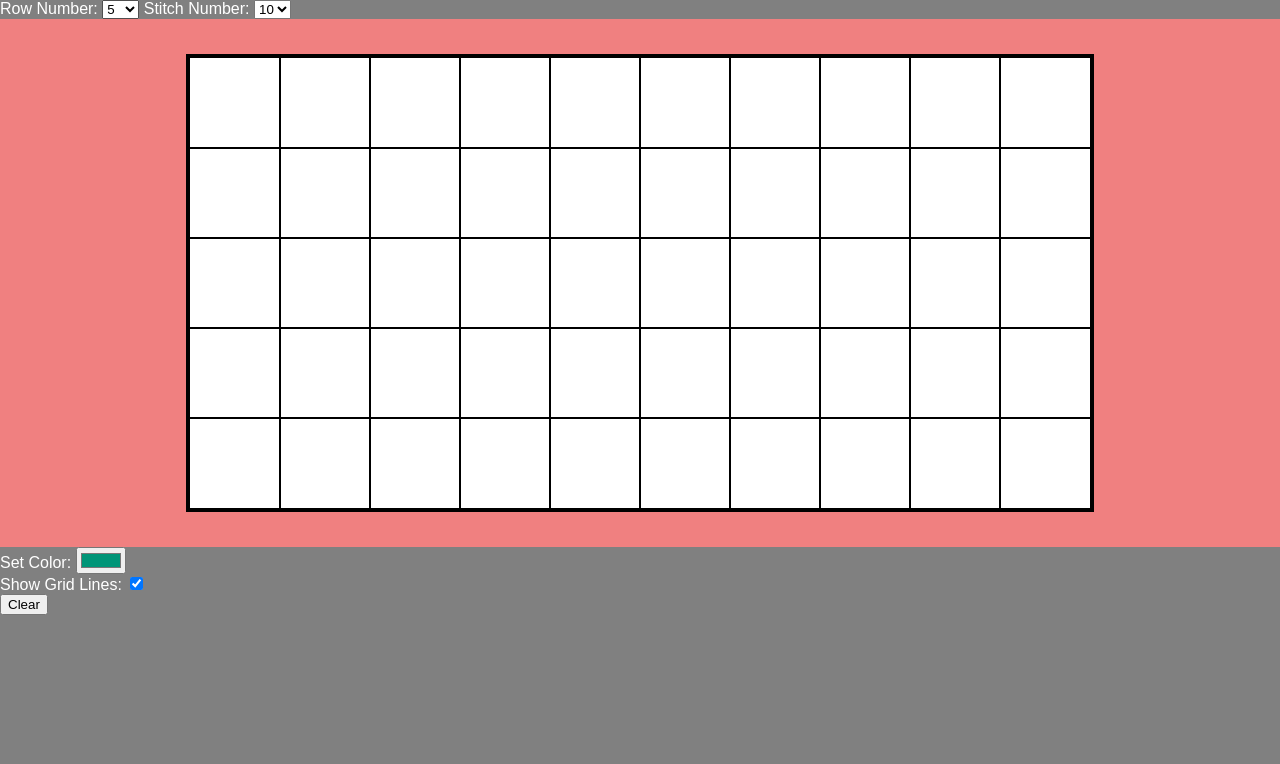
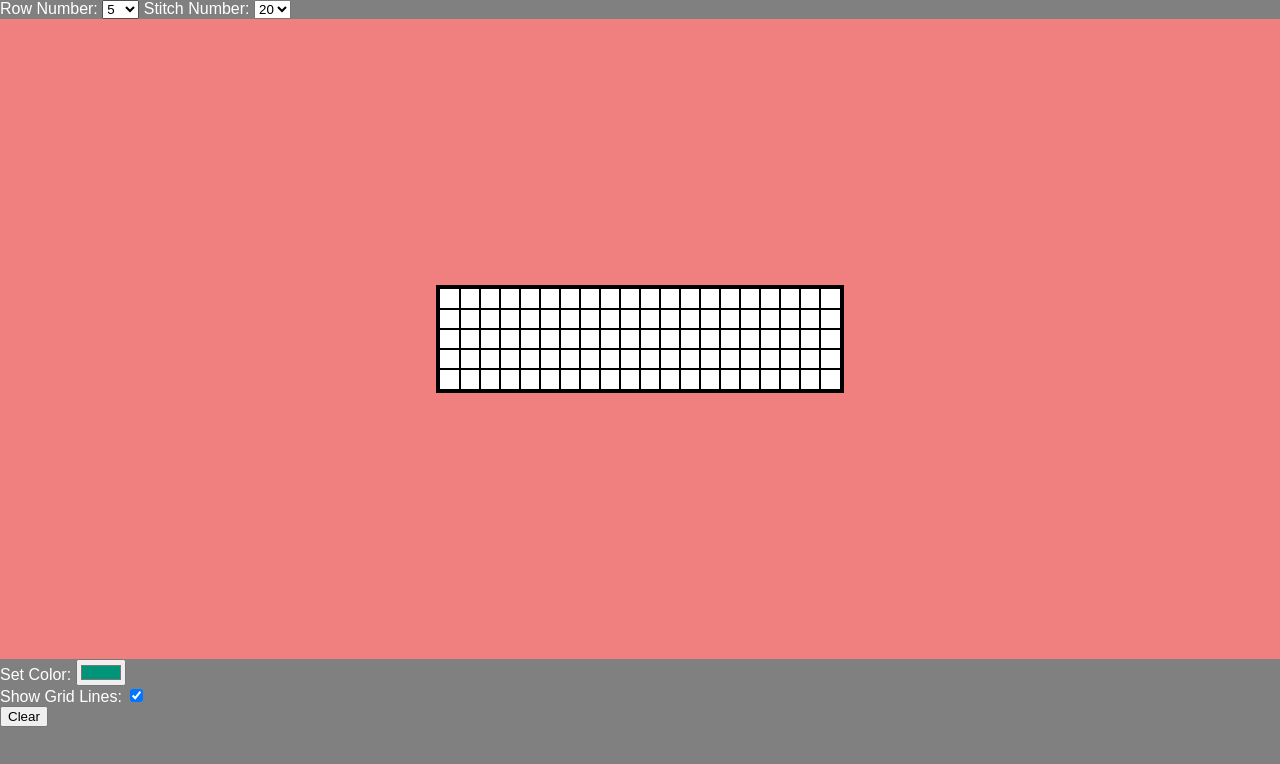
Before and after one commit to simonpartridge86/knitpicker, a website with bundled scripts: page src/index.html in a window 1280 px wide. Built offline with nearby package versions, Linux system fonts and the light colour scheme.

Commit message:
implemented changeable canvas size

```diff
--- a/src/index.html
+++ b/src/index.html
@@ -21,8 +21,8 @@
       </div>
     </div>
     <div id="canvasContainer">
-      <canvas width="900" height="450" id="colorCanvas"></canvas>
-      <canvas width="900" height="450" id="gridCanvas"></canvas>
+      <canvas class="canvas" id="colorCanvas"></canvas>
+      <canvas class="canvas" id="gridCanvas"></canvas>
     </div>
     <div>
       <label for="colorInput">Set Color:</label>
--- a/src/main.ts
+++ b/src/main.ts
@@ -14,63 +14,68 @@ const rowNumberSelectMenu = document.getElementById(
 ) as HTMLSelectElement;
 
 // Constant definitions
-const DEFAULT_STITCH_NUMBER = 10;
-const DEFAULT_ROW_NUMBER = 5;
+const MIN_STITCH_NUMBER = 20;
+const MIN_ROW_NUMBER = 5;
 const MAX_STITCH_NUMBER = 50;
 const MAX_ROW_NUMBER = 20;
-const pixelWidth = colorCanvas.width / DEFAULT_STITCH_NUMBER;
-const pixelHeight = colorCanvas.height / DEFAULT_ROW_NUMBER;
+const PIXEL_SIZE = 20;
 const colorHistory = {} as Record<string, string>;
+let canvasWidth = PIXEL_SIZE * MIN_STITCH_NUMBER;
+let canvasHeight = PIXEL_SIZE * MIN_ROW_NUMBER;
 
 // Set default color
 colorInput.value = "#009578";
 
 // Initialize color canvas background
 drawingContext.fillStyle = "#ffffff";
-drawingContext.fillRect(0, 0, colorCanvas.width, colorCanvas.height);
+drawingContext.fillRect(0, 0, canvasWidth, canvasHeight);
 
 // Setup grid lines
 function drawGrid(stitchNumber: number, rowNumber: number) {
-  gridContext.clearRect(0, 0, gridCanvas.width, gridCanvas.height);
+  canvasWidth = PIXEL_SIZE * stitchNumber;
+  canvasHeight = PIXEL_SIZE * rowNumber;
+  colorCanvas.width = canvasWidth;
+  colorCanvas.height = canvasHeight;
+  gridCanvas.width = canvasWidth;
+  gridCanvas.height = canvasHeight;
 
-  const stitchWidth = gridCanvas.width / stitchNumber;
-  const rowHeight = gridCanvas.height / rowNumber;
+  gridContext.clearRect(0, 0, canvasWidth, canvasHeight);
+  drawingContext.fillStyle = "#ffffff";
+  drawingContext.fillRect(0, 0, canvasWidth, canvasHeight);
 
   gridContext.strokeStyle = "#000000";
   gridContext.lineWidth = 2;
 
   for (let i = 1; i < stitchNumber; i++) {
     gridContext.beginPath();
-    gridContext.moveTo(i * stitchWidth, 0);
-    gridContext.lineTo(i * stitchWidth, gridCanvas.height);
+    gridContext.moveTo(i * PIXEL_SIZE, 0);
+    gridContext.lineTo(i * PIXEL_SIZE, canvasHeight);
     gridContext.stroke();
   }
 
   for (let i = 1; i < rowNumber; i++) {
     gridContext.beginPath();
-    gridContext.moveTo(0, i * rowHeight);
-    gridContext.lineTo(gridCanvas.width, i * rowHeight);
+    gridContext.moveTo(0, i * PIXEL_SIZE);
+    gridContext.lineTo(canvasWidth, i * PIXEL_SIZE);
     gridContext.stroke();
   }
 }
 
-drawGrid(DEFAULT_STITCH_NUMBER, DEFAULT_ROW_NUMBER);
+drawGrid(MIN_STITCH_NUMBER, MIN_ROW_NUMBER);
 
 // Setup stitch/row select menus
 {
   [...Array(MAX_STITCH_NUMBER)].forEach((_, i) =>
     stitchNumberSelectMenu.insertAdjacentHTML(
       "beforeend",
-      `<option ${i + 1 === DEFAULT_STITCH_NUMBER && "selected"}>${
-        i + 1
-      }</option>`
+      `<option ${i + 1 === MIN_STITCH_NUMBER && "selected"}>${i + 1}</option>`
     )
   );
 
   [...Array(MAX_ROW_NUMBER)].forEach((_, i) =>
     rowNumberSelectMenu.insertAdjacentHTML(
       "beforeend",
-      `<option ${i + 1 === DEFAULT_ROW_NUMBER && "selected"}>${i + 1}</option>`
+      `<option ${i + 1 === MIN_ROW_NUMBER && "selected"}>${i + 1}</option>`
     )
   );
 }
@@ -84,8 +89,8 @@ function handleCanvasClick(e: MouseEvent) {
   const canvasBoundingRect = colorCanvas.getBoundingClientRect();
   const x = e.clientX - canvasBoundingRect.left;
   const y = e.clientY - canvasBoundingRect.top;
-  const cellX = Math.floor(x / pixelWidth);
-  const cellY = Math.floor(y / pixelHeight);
+  const cellX = Math.floor(x / PIXEL_SIZE);
+  const cellY = Math.floor(y / PIXEL_SIZE);
   const currentColor = colorHistory[`${cellX}_${cellY}`];
 
   if (e.ctrlKey || e.metaKey) {
@@ -103,7 +108,7 @@ function handleClearCanvas() {
   if (!yes) return;
 
   drawingContext.fillStyle = "#ffffff";
-  drawingContext.fillRect(0, 0, colorCanvas.width, colorCanvas.height);
+  drawingContext.fillRect(0, 0, canvasWidth, canvasHeight);
 }
 
 function handleToggleGrid(e: Event) {
@@ -112,11 +117,11 @@ function handleToggleGrid(e: Event) {
 }
 
 function fillCell(cellX: number, cellY: number) {
-  const startX = cellX * pixelWidth;
-  const startY = cellY * pixelHeight;
+  const startX = cellX * PIXEL_SIZE;
+  const startY = cellY * PIXEL_SIZE;
 
   drawingContext.fillStyle = colorInput.value;
-  drawingContext.fillRect(startX, startY, pixelWidth, pixelHeight);
+  drawingContext.fillRect(startX, startY, PIXEL_SIZE, PIXEL_SIZE);
   colorHistory[`${cellX}_${cellY}`] = colorInput.value;
 }
 
@@ -126,8 +131,16 @@ function onDimensionsChange() {
   drawGrid(currentStitchNumber, currentRowNumber);
 }
 
+// function onWindowResize(e: Event) {
+//   const windowHeight = (e.target as Window).innerHeight;
+//   const windowWidth = (e.target as Window).innerWidth;
+//   console.log("width:", windowWidth, "height:", windowHeight);
+// }
+
 colorCanvas.addEventListener("mousedown", handleCanvasClick);
 clearButton.addEventListener("click", handleClearCanvas);
 toggleGrid.addEventListener("change", handleToggleGrid);
 stitchNumberSelectMenu.addEventListener("change", onDimensionsChange);
 rowNumberSelectMenu.addEventListener("change", onDimensionsChange);
+// window.addEventListener("DOMContentLoaded", onWindowResize);
+// window.addEventListener("resize", onWindowResize);
--- a/src/styles.css
+++ b/src/styles.css
@@ -14,18 +14,19 @@ body {
   justify-content: center;
   align-items: center;
   background-color: lightcoral;
-  height: 66vh;
+  min-height: 80vh;
   width: 100%;
 }
 
-#colorCanvas {
+.canvas {
   position: absolute;
   border: 4px solid black;
+}
+
+#colorCanvas {
   cursor: url(../images/custom-crosshair.png) 8 8, pointer;
 }
 
 #gridCanvas {
-  position: absolute;
-  border: 4px solid black;
   pointer-events: none;
 }
```
